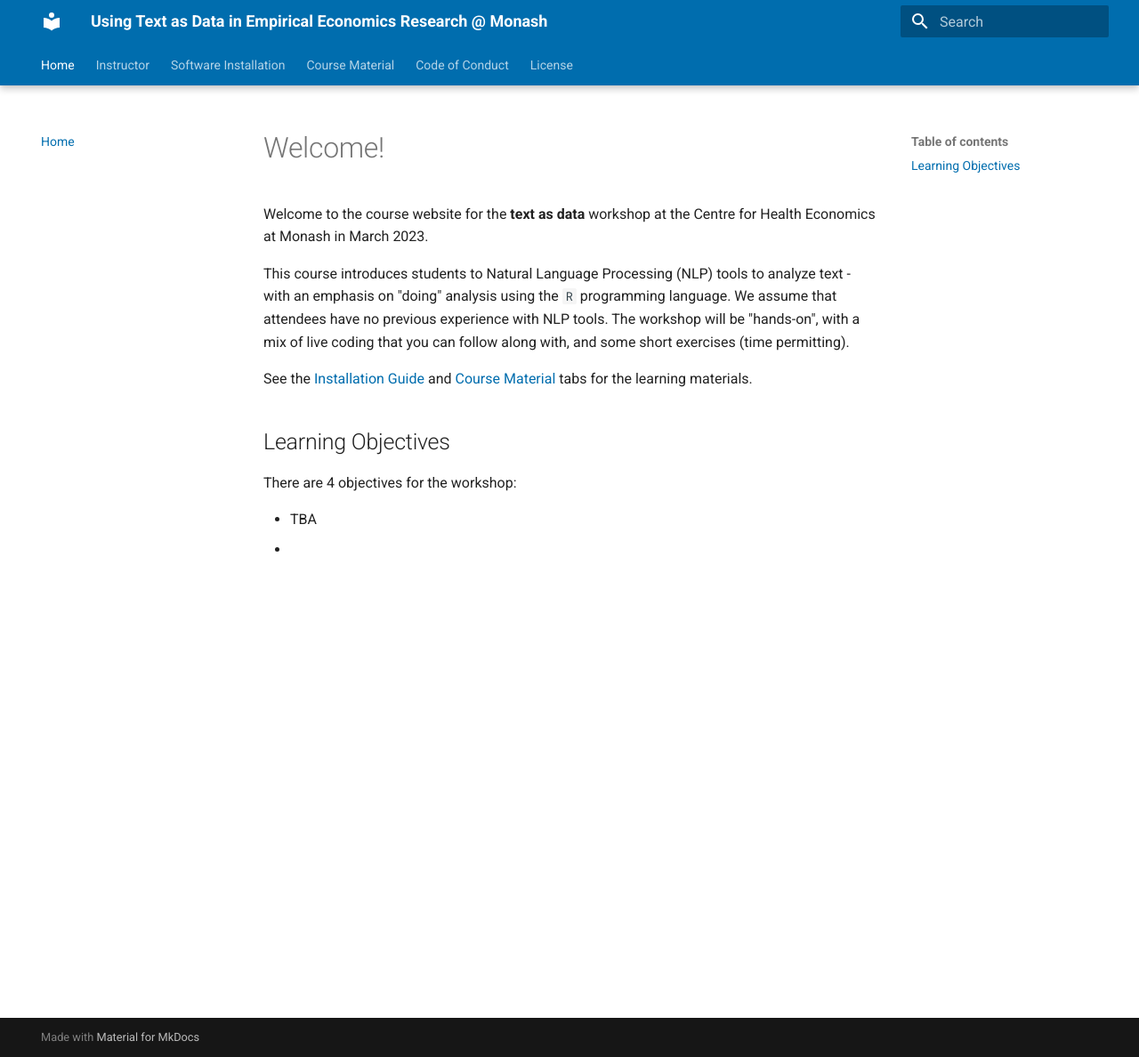
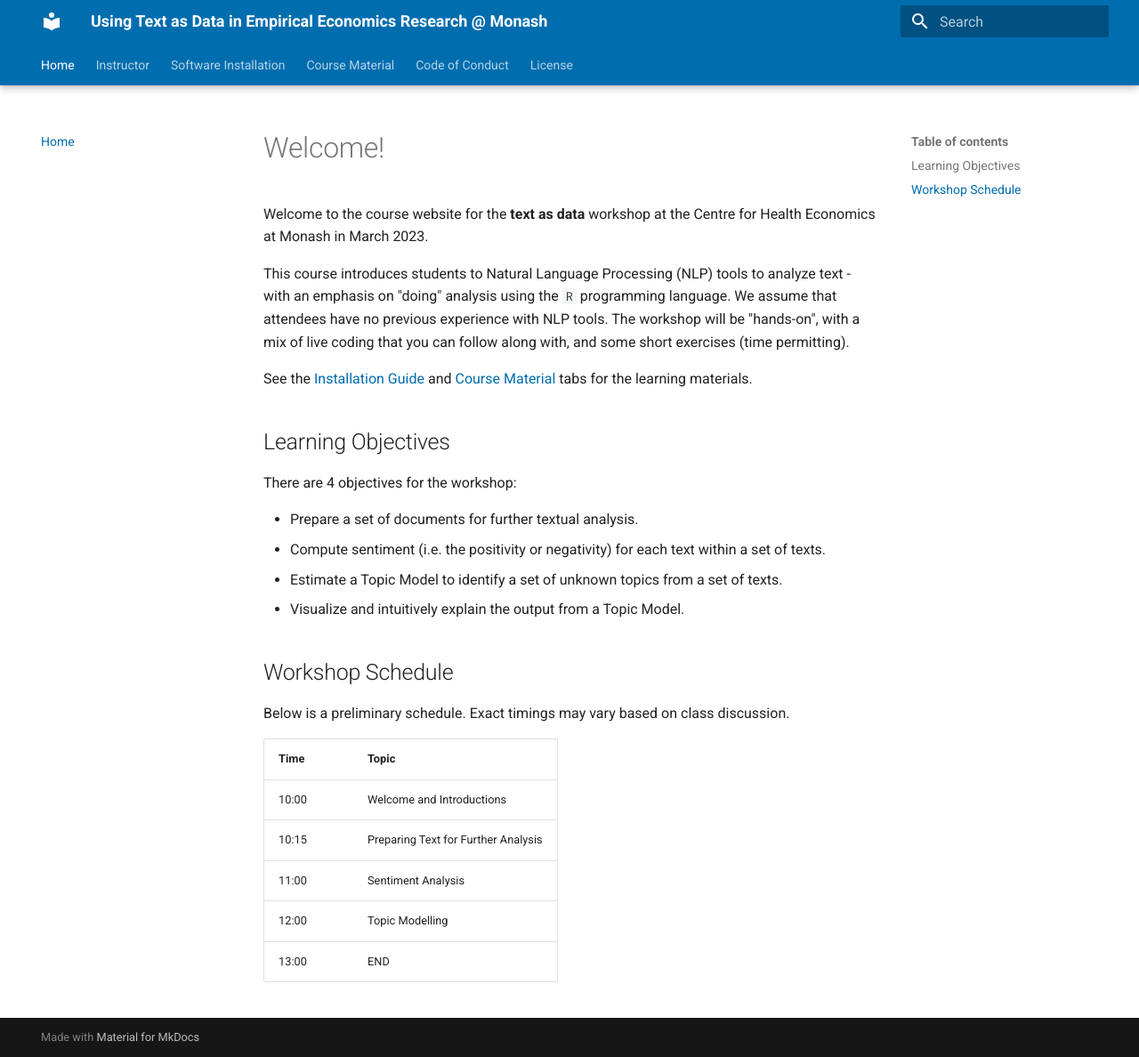
Before and after one commit to deer-marketing-lab/2023-03-08-monash, an MkDocs documentation site: the page built from docs/index.md, in a window 1280 px wide and 1188 px high. Shown: the whole window at 89% size. Built offline with MkDocs 1.6.1 and Material for MkDocs 9.7.7, drawn with Linux system fonts in a browser that asks for light colours.

Commit message:
draft learning objectives and schedule

```diff
--- a/docs/index.md
+++ b/docs/index.md
@@ -12,5 +12,20 @@ See the [Installation Guide](installation.md) and [Course Material](course_mater
 
 There are 4 objectives for the workshop:
 
-* TBA
-*
+* Prepare a set of documents for further textual analysis.
+* Compute sentiment (i.e. the positivity or negativity) for each text within a set of texts.
+* Estimate a Topic Model to identify a set of unknown topics from a set of texts.
+* Visualize and intuitively explain the output from a Topic Model.
+
+## Workshop Schedule
+
+Below is a preliminary schedule.
+Exact timings may vary based on class discussion.
+
+| Time  | Topic                               |
+|-------|-------------------------------------|
+| 10:00 | Welcome and Introductions           |
+| 10:15 | Preparing Text for Further Analysis |
+| 11:00 | Sentiment Analysis                  |
+| 12:00 | Topic Modelling                     |
+| 13:00 | END                                 |
```
Also changed, not shown: docs/course_material.md (+3 -0 lines).
